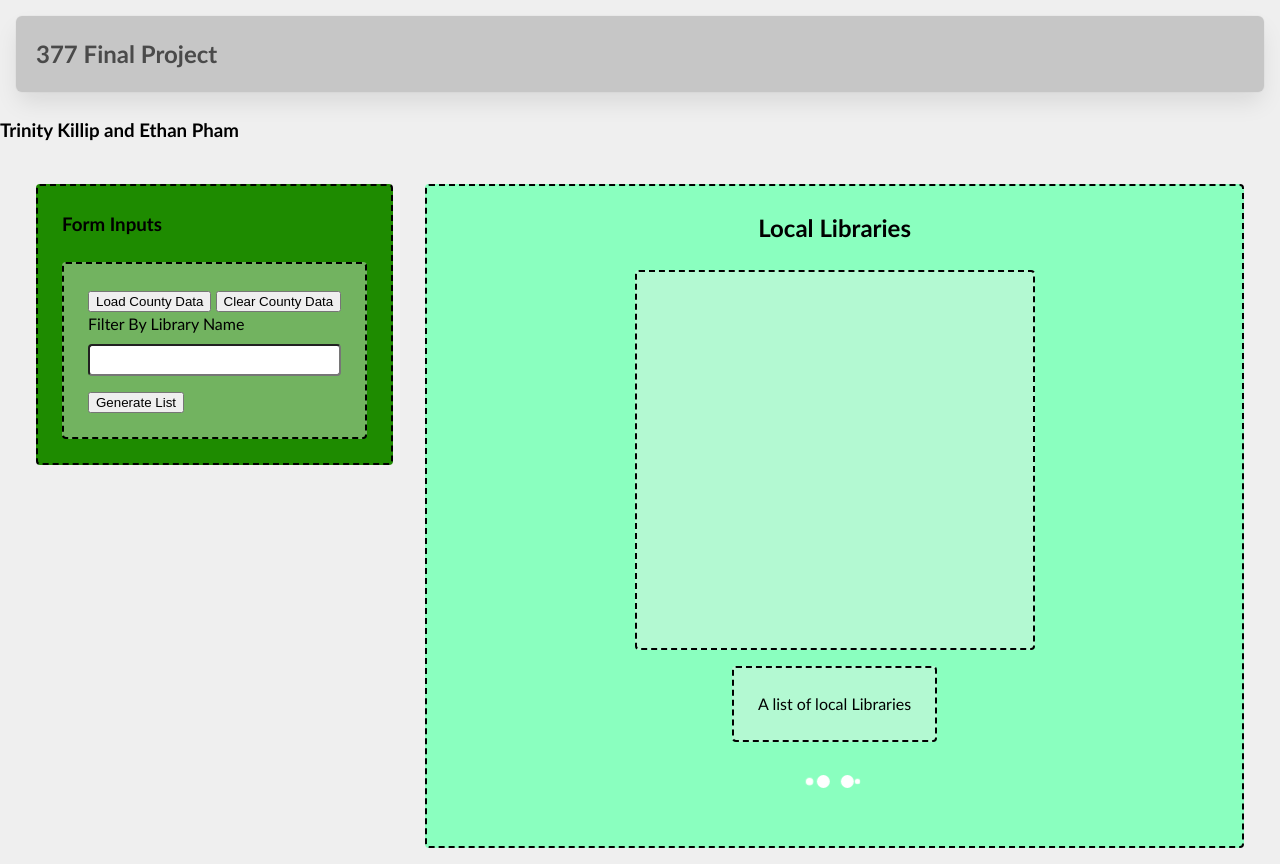
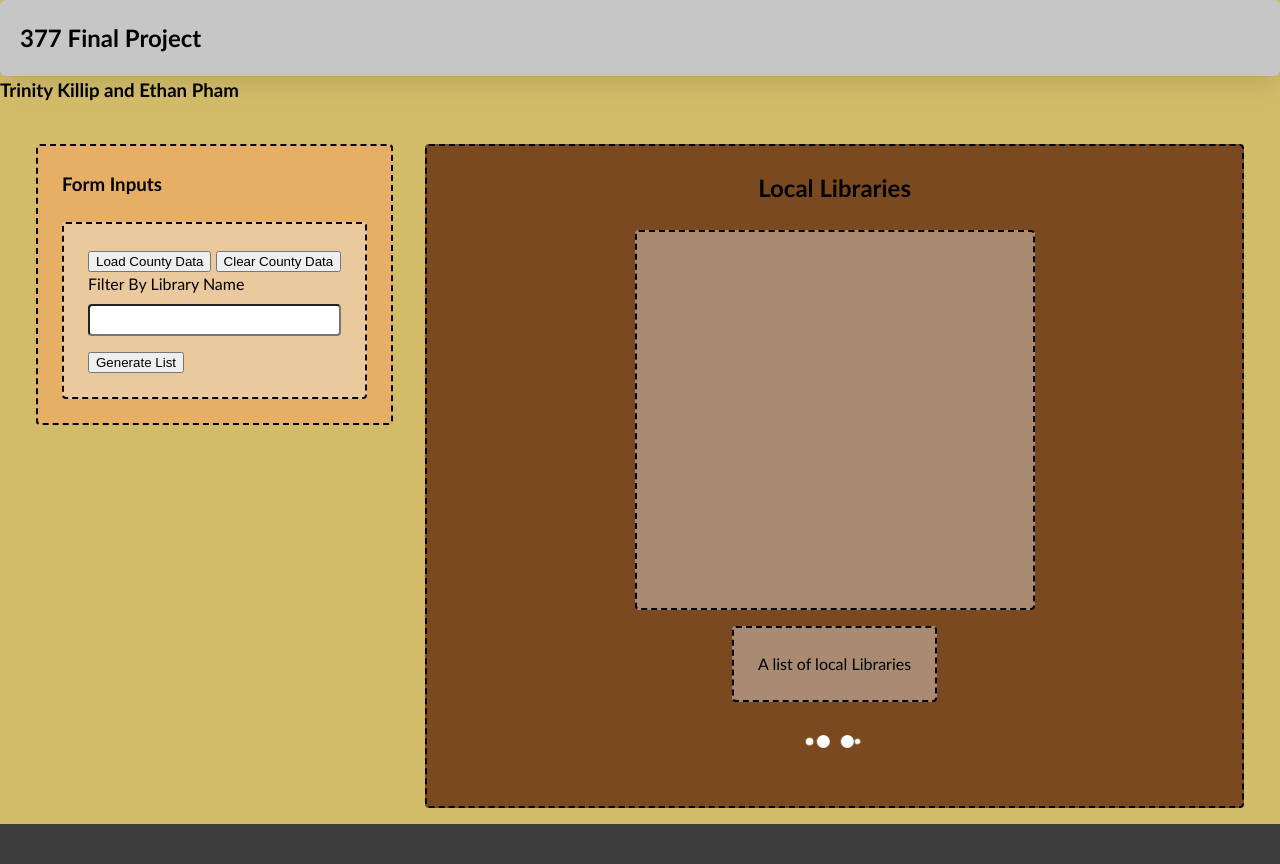
Before and after one commit to tkillip7/377-Project, a plain HTML site: page index.html in a window 1280 px wide. After the commit the page ends 824 px from the top, so only its background shows below. Drawn offline with nearby package versions, Linux system fonts and the light colour scheme.

Commit message:
changed colorwat

```diff
--- a/index.html
+++ b/index.html
@@ -17,9 +17,7 @@
   </head>
   <body>
     <div class="wrapper">
-      <header class="header">
         <h1>377 Final Project</h1>
-      </header>
       <subheader class="subheader">
         <h3>Trinity Killip and Ethan Pham</h3>
       </subheader>
--- a/style.css
+++ b/style.css
@@ -12,7 +12,7 @@
 */
 
 html {
-  background-color: #fff;
+  background-color: #3d3d3d;
   font-size: 16px;
   min-width: 300px;
   overflow-x: hidden;
@@ -34,7 +34,7 @@ body {
   font-family: ‘Segoe UI’, Candara, ‘Bitstream Vera Sans’, ‘DejaVu Sans’, ‘Bitsream Vera Sans’, ‘Trebuchet MS’, Verdana, ‘Verdana Ref’, sans-serif;
   font-weight: 400;
   line-height: 1.5;
-  background-color: rgb(239, 239, 239);
+  background-color: rgb(211, 188, 105);
 }
 
 
@@ -50,7 +50,7 @@ h2, h3 {
 }
 
 form {
-  accent-color: hsla(120, 100%, 50%, 0.482);
+  accent-color: hsla(65, 21%, 54%, 0.482);
 }
 
 /*
@@ -77,13 +77,6 @@ form {
   flex:1;
 }
 
-.header {
-  padding-top: 1rem;
-  padding-left: 1rem;
-  padding-right: 1rem;
-  padding-bottom: 1.5rem;
-}
-
 
 /*
   This rule implies that the H1 tag lives within another HTML tag
@@ -91,13 +84,17 @@ form {
   Those rules won't apply to an h1 that's outside a block with the class of 'header'
 */
 
-.header h1 {
+h1 {
+  padding-top: 1rem;
+  padding-left: 1rem;
+  padding-right: 1rem;
+  padding-bottom: 1.5rem;
   display: block;
   /* this will push other blocks out of the way */
 
   /* colors */
   background-color: #c6c6c6;
-  color: #4a4a4a;
+  color: #000000;
 
   /* shapes */
   border-radius: 6px;
@@ -137,14 +134,14 @@ form {
 }
 
 .left_section {
-  background-color: rgb(30, 139, 0);
+  background-color: rgb(231, 175, 102);
   flex: 0 1 auto;
   margin: 1rem;
   padding: 1.5rem;
 }
 
 .right_section {
-  background-color: rgb(138, 255, 191);
+  background-color: rgb(123, 73, 32);
   flex: 1 2 auto;
   margin: 1rem;
   align-items: center;
@@ -161,7 +158,7 @@ form {
 .footer {
   flex-shrink: 0;
   padding: 1rem;
-  background-color: rgba(0, 139, 19, 0.8);
+  background-color: rgba(255, 255, 255, 0.8);
   font-size: 1.2rem;
   font-weight: 600;
 }
```
